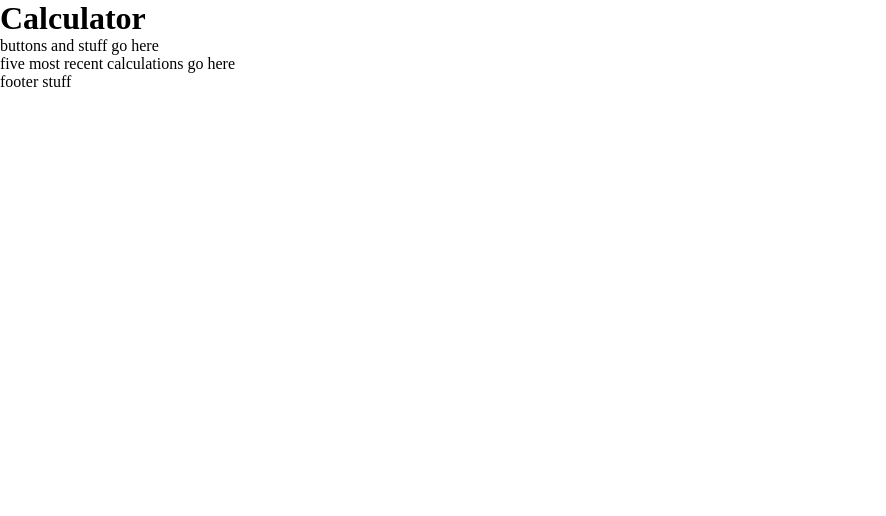
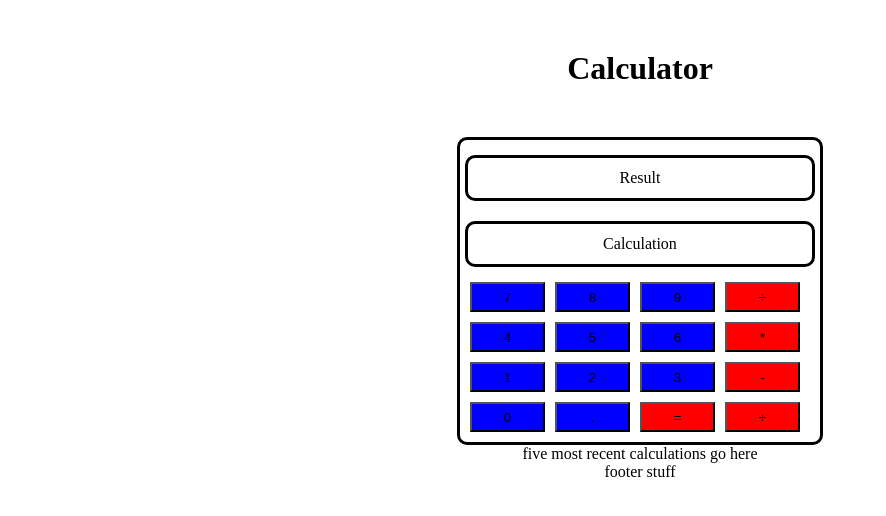
Before and after one commit to git-kv/SimpleCalculator, a plain HTML site: page index.html in a window 1280 px wide. Shown: the whole page, without its empty margins (0-886 px from the left). Drawn offline with Linux system fonts and the light colour scheme.

Commit message:
Building calculator visuals

```diff
--- a/index.html
+++ b/index.html
@@ -10,7 +10,24 @@
 <body>
     <h1>Calculator</h1>
     <div class="calc">
-        <p>buttons and stuff go here</p>
+        <p class="display">Result</p>
+        <p class="display">Calculation</p>
+        <button class="number-btn">7</button>
+        <button class="number-btn">8</button>
+        <button class="number-btn">9</button>
+        <button class="op-btn">÷</button>
+        <button class="number-btn">4</button>
+        <button class="number-btn">5</button>
+        <button class="number-btn">6</button>
+        <button class="op-btn">*</button>
+        <button class="number-btn">1</button>
+        <button class="number-btn">2</button>
+        <button class="number-btn">3</button>
+        <button class="op-btn">-</button>
+        <button class="number-btn">0</button>
+        <button class="number-btn">.</button>
+        <button class="op-btn">=</button>
+        <button class="op-btn">+</button>
     </div>
     <div class="calc-history">
         <p>five most recent calculations go here</p>
--- a/style.css
+++ b/style.css
@@ -6,4 +6,45 @@
 body {
     display: flex;
     flex-direction: column;
+    text-align: center;
+    align-items: center;
 }
+
+button {
+    width: 75px;
+    height: 30px;
+    margin: 5px;
+}
+
+.calc {
+    max-width: 350px;
+    display: flex;
+    flex-wrap: wrap;
+    text-align: center;
+    border: solid;
+    border-radius: 10px;
+    padding: 5px;
+}
+
+.display {
+    display: flex;
+    width: 350px;
+    height: 40px;
+    border: solid;
+    border-radius: 10px;
+    margin: 10px 0px 10px 0px;
+    justify-content: center;
+    align-items: center;
+}
+
+h1 {
+    margin: 50px 0px 50px 0px;
+}
+
+.number-btn {
+    background-color: blue;
+}
+
+.op-btn {
+    background-color: red;
+}
```
